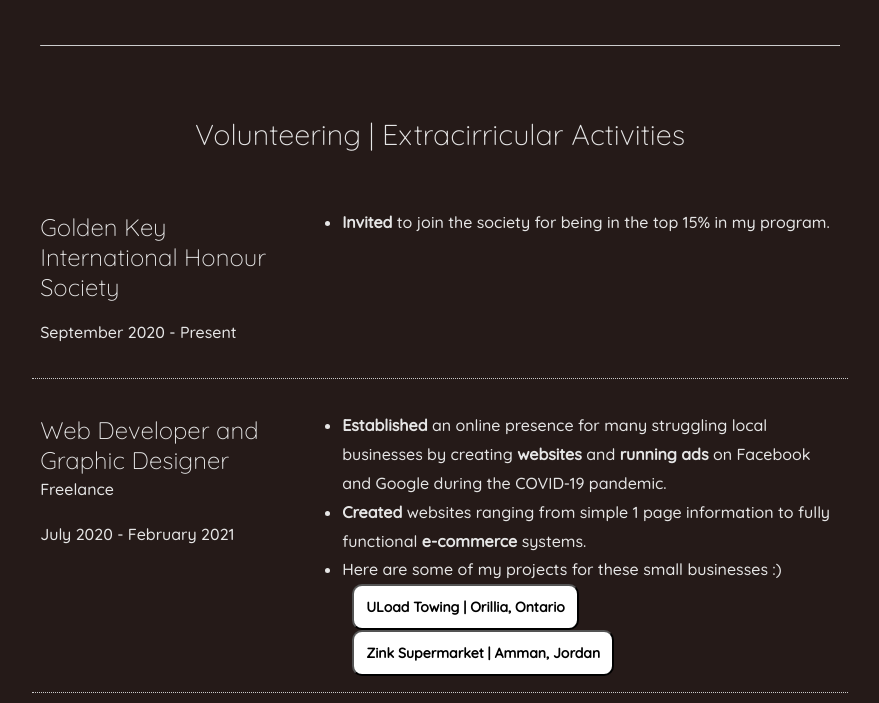
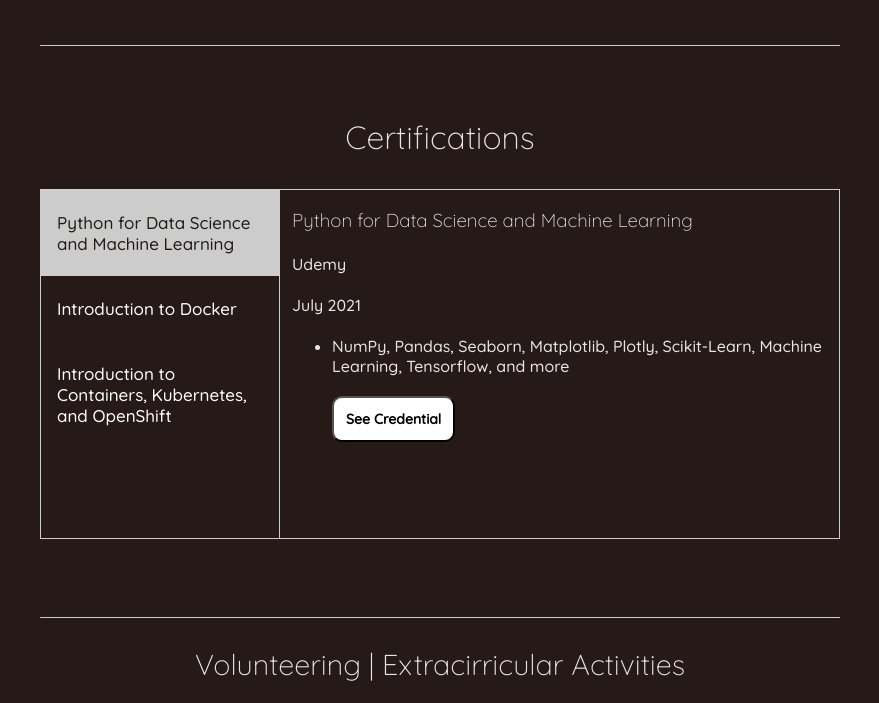
Before and after one commit to ayednaber/ayednaber.github.io, a plain HTML site: page index.html in a window 1280 px wide. Shown: the part 2570-3273 px from the top of the page, without its empty margins (200-1079 px from the left). Drawn offline with nearby package versions, Linux system fonts and the light colour scheme; a web font is replaced by a local one.

Commit message:
Added Certifications Section

```diff
--- a/index.html
+++ b/index.html
@@ -165,8 +165,45 @@
 		<hr>
 		<br>
 
+		<h1 class="techexp">Certifications</h1>
+			<div class="tab">
+				<button class="verticalTab2" id = "defaultOpen2" onclick="openContent2(event, 'cert1')">Python for Data Science and Machine Learning</button>
+				<button class="verticalTab2" onclick="openContent2(event, 'cert2')">Introduction to Docker</button>
+				<button class="verticalTab2" onclick="openContent2(event, 'cert3')">Introduction to Containers, Kubernetes, and OpenShift</button>
+			</div>
+
+			<div id="cert1" class="tabcontent2">
+				<h3>Python for Data Science and Machine Learning</h3>
+				<h4 id="subheader">Udemy</h4>
+				<h4 id="subheader">July 2021</h4>
+				<ul>
+					<li>NumPy, Pandas, Seaborn, Matplotlib, Plotly, Scikit-Learn, Machine Learning, Tensorflow, and more</li>
+					<br>
+					<button class="lightmodebtn" style="font-weight: bold;"><a style="color: black;" href="https://ude.my/UC-21c48c10-9161-4eb3-b676-728ca463debc" target="_blank">See Credential</a></button>
+				</ul>
+			</div>
+
+			<div id="cert2" class="tabcontent2">
+				<h3>Docker Essentials: A Developer Introduction</h3>
+				<h4 id="subheader">IBM</h4>
+				<h4 id="subheader">July 2021</h4>
+				<ul>
+					<button class="lightmodebtn" style="font-weight: bold;"><a style="color: black;" href="https://courses.cognitiveclass.ai/certificates/590d59cb082142f5b1a519dc1eeee6a6" target="_blank">See Credential</a></button>
+				</ul>
+			</div>
+
+			<div id="cert3" class="tabcontent2">
+				<h3>Introduction to Containers, Kubernetes, and OpenShift</h3>
+				<h4 id="subheader">IBM</h4>
+				<h4 id="subheader">July 2021</h4>
+				<ul>
+					<button class="lightmodebtn" style="font-weight: bold;"><a style="color: black;" href="https://courses.cognitiveclass.ai/certificates/45bcc7df40a9412ab8b427f02e6bb42b" target="_blank">See Credential</a></button>
+				</ul>
+			</div>
+
 		<!--Experience Tables-->
-		<section class="experience">
+		<section class="experience" style="margin-top: 450px;">
+			<hr>
 			<h1 class="techexp">Volunteering | Extracirricular Activities</h1>
 			<div class="row">
 				<div class="grid-2">
--- a/js/main.js
+++ b/js/main.js
@@ -41,7 +41,22 @@ function openContent(evt, cityName) {
   evt.currentTarget.className += " active";
 }
 
+function openContent2(evt, cityName) {
+	var i, tabcontent, tablinks;
+	tabcontent = document.getElementsByClassName("tabcontent2");
+	for (i = 0; i < tabcontent.length; i++) {
+	  tabcontent[i].style.display = "none";
+	}
+	tablinks = document.getElementsByClassName("verticalTab2");
+	for (i = 0; i < tablinks.length; i++) {
+	  tablinks[i].className = tablinks[i].className.replace(" active", "");
+	}
+	document.getElementById(cityName).style.display = "block";
+	evt.currentTarget.className += " active";
+  }
+
 document.getElementById("defaultOpen").click();
+document.getElementById("defaultOpen2").click();
 
 
 function lightFunction() {
--- a/style.css
+++ b/style.css
@@ -494,6 +494,17 @@ footer hr {
   font-family: 'Quicksand', sans-serif;
 }
 
+.tabcontent2
+{
+  float: left;
+  border: 1px solid #ccc;
+  border-left: none;
+  height: 350px;
+  padding: 0px 12px;
+  width: 70%;
+  font-family: 'Quicksand', sans-serif;
+}
+
 .tabcontent h3
 {
   font-family: 'Quicksand', sans-serif;
```
